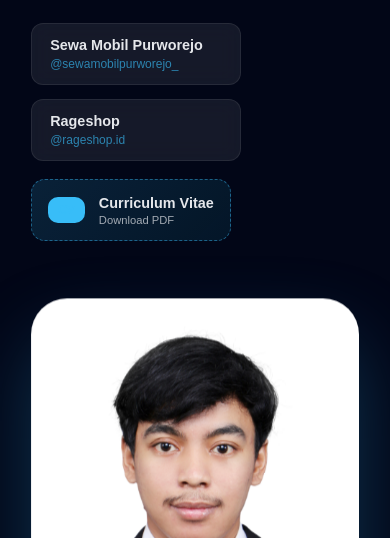
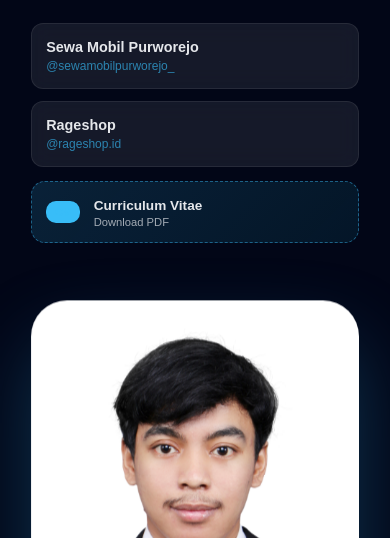
Before and after one commit to afriandyaguslihanda/Lebihlanjut, a plain HTML site: page index.html in a window 390 px wide. Shown: the part 306-844 px from the top of the page. Drawn offline with Linux system fonts and the light colour scheme.

Commit message:
Update index.html

```diff
--- a/index.html
+++ b/index.html
@@ -263,6 +263,39 @@ footer{text-align:center;padding:40px;opacity:.6}
   nav ul{display:none}
   .hero-wrap,.about-wrap,.skills{grid-template-columns:1fr}
   .hero h2{font-size:2.1rem}
+@media(max-width:768px){
+
+  .business-links{
+    flex-direction:column;
+    gap:12px;
+  }
+
+  .biz-btn{
+    min-width:100%;
+    padding:14px;
+  }
+
+  .cv-mini{
+    max-width:100%;
+    margin-top:14px;
+  }
+
+  .cv-mini a{
+    padding:14px;
+  }
+
+  .cv-tag{
+    font-size:.7rem;
+    padding:5px 9px;
+  }
+
+  .cv-mini strong{
+    font-size:.85rem;
+  }
+
+  .cv-mini p{
+    font-size:.7rem;
+  }
 }
 </style>
 </head>
```
